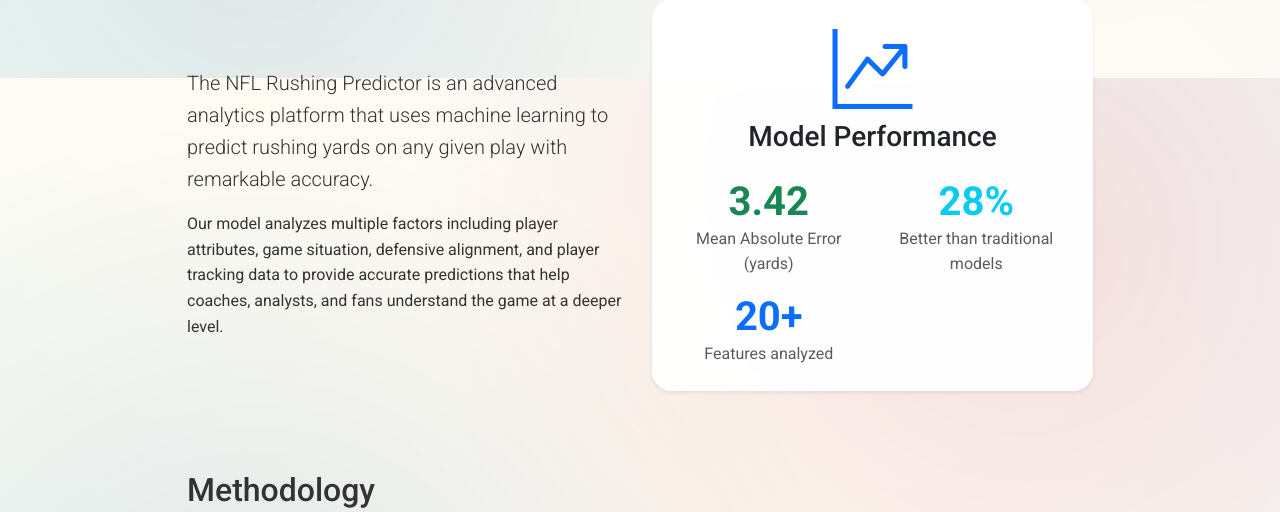
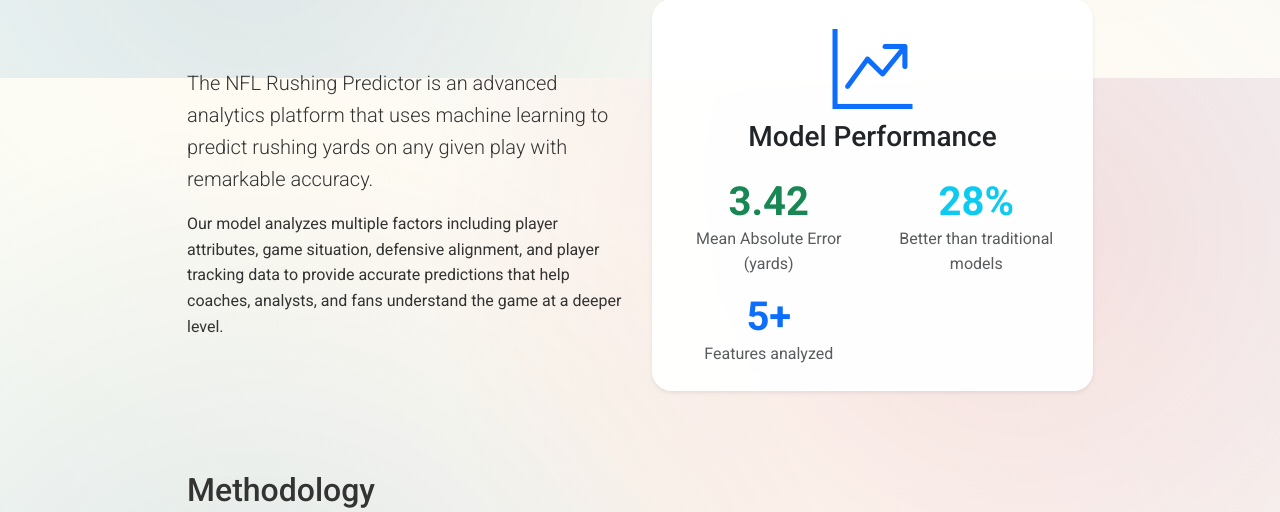
Before and after one commit to mrsanketpatil19/NFL-Big-Data-Bowl-2023-Player-Performance-Prediction, a FastAPI app: page /about in a window 1280 px wide. Shown: the part 722-1234 px from the top of the page. Run offline with FastAPI, Linux system fonts and the light colour scheme; some libraries are stand-ins or nearby versions.

Commit message:
Update about.html: Change '20+ Features analyzed' to '5+ Features analyzed'

```diff
--- a/app/templates/about.html
+++ b/app/templates/about.html
@@ -44,7 +44,7 @@
                                         <div class="text-muted">Better than traditional models</div>
                                     </div>
                                     <div class="col-6">
-                                        <div class="display-6 fw-bold text-primary">20+</div>
+                                        <div class="display-6 fw-bold text-primary">5+</div>
                                         <div class="text-muted">Features analyzed</div>
                                     </div>
 
```
